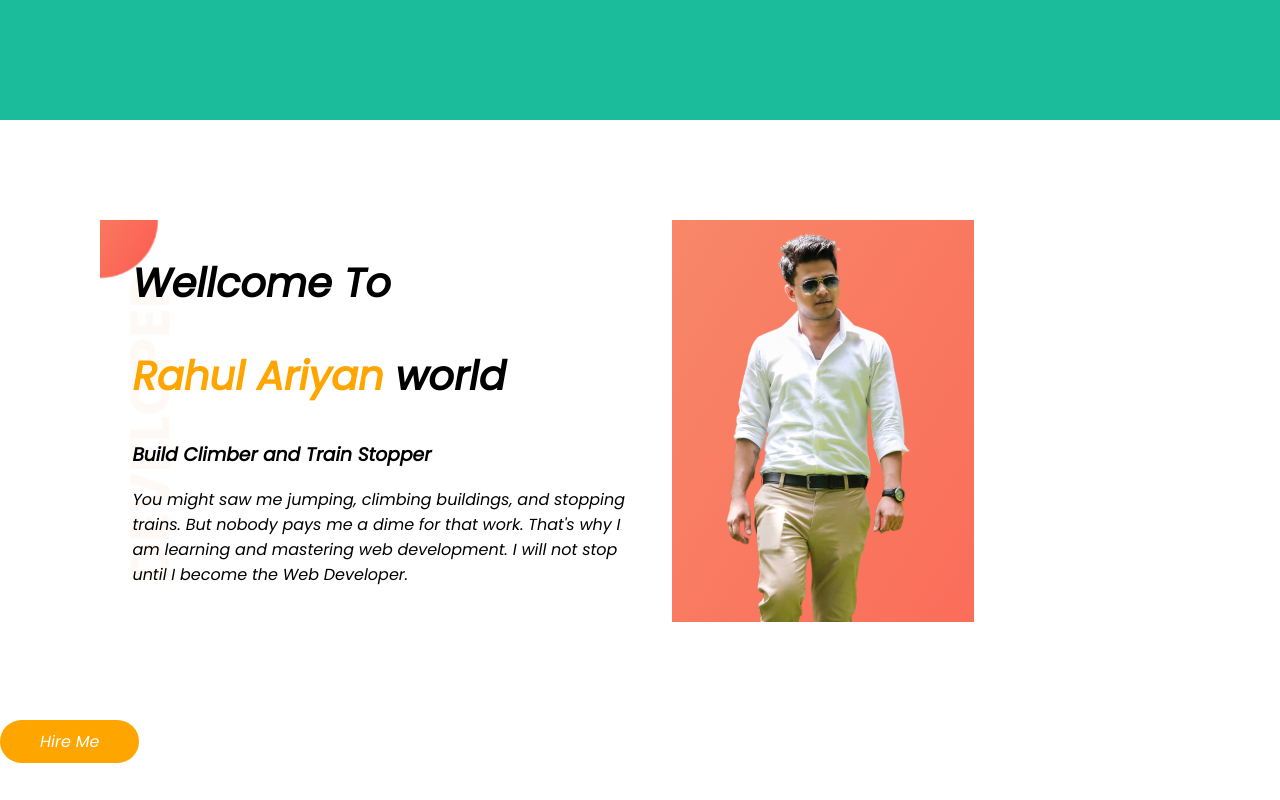
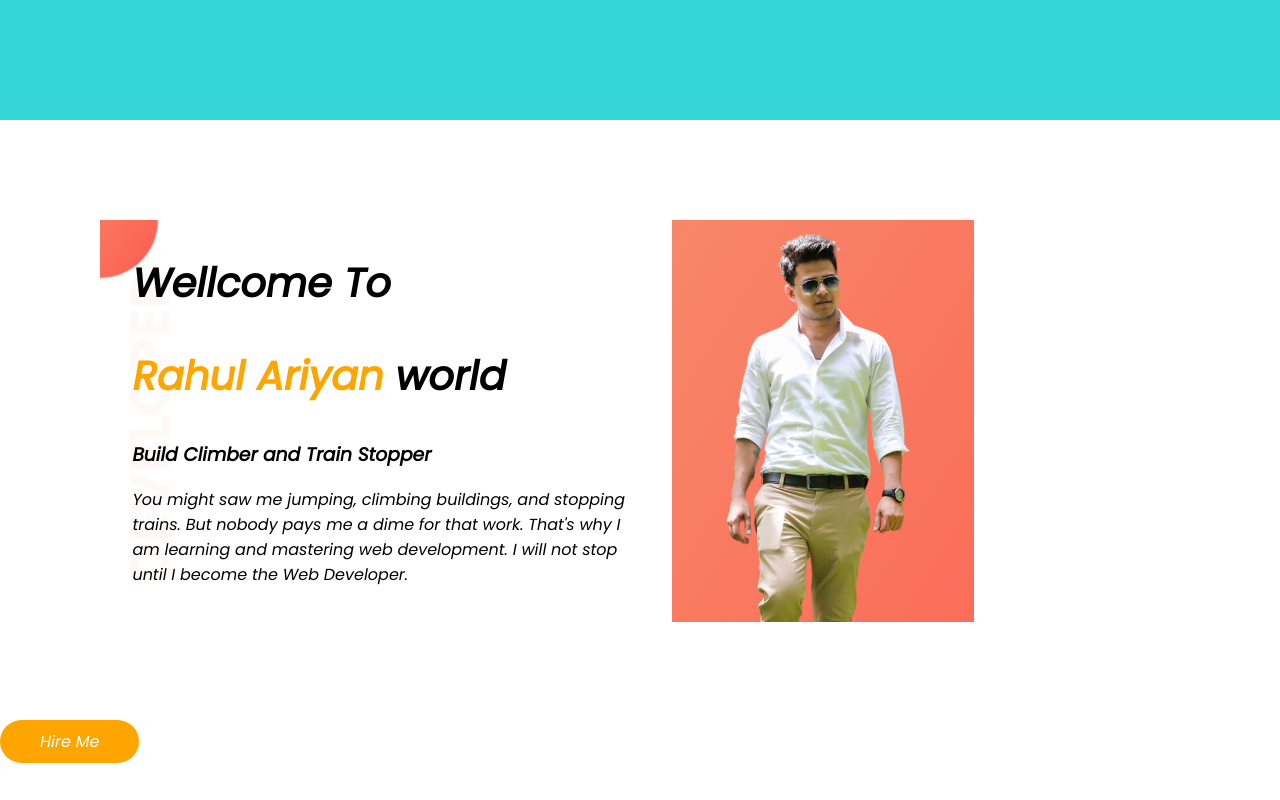
Before and after one commit to rahulariyan924/developer-portfolio-1, a plain HTML site: page index.html in a window 1280 px wide. Shown: the top 800 px of the page. Drawn offline with Linux system fonts and the light colour scheme.

Commit message:
headernfr added

```diff
--- a/style.css
+++ b/style.css
@@ -6,7 +6,7 @@ body{
 .head{
       padding: 60px;
   text-align: center;
-  background: #1abc9c;
+  background-color: rgb(50, 214, 212);
   color: white;
   font-size: 30px;
 }
```
